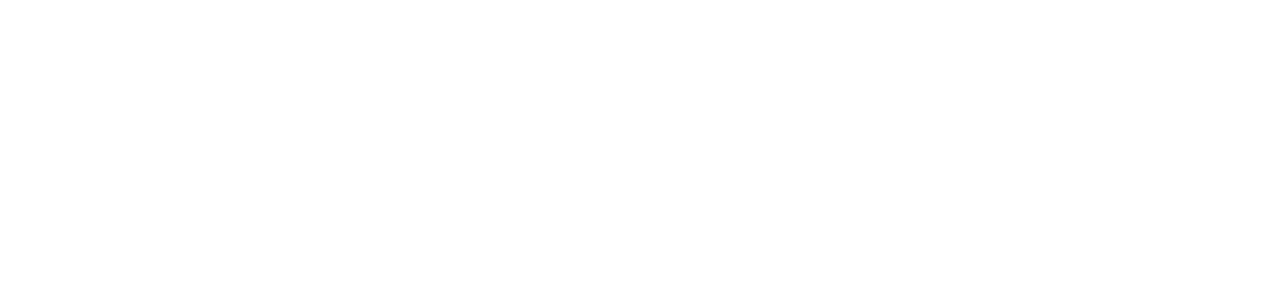
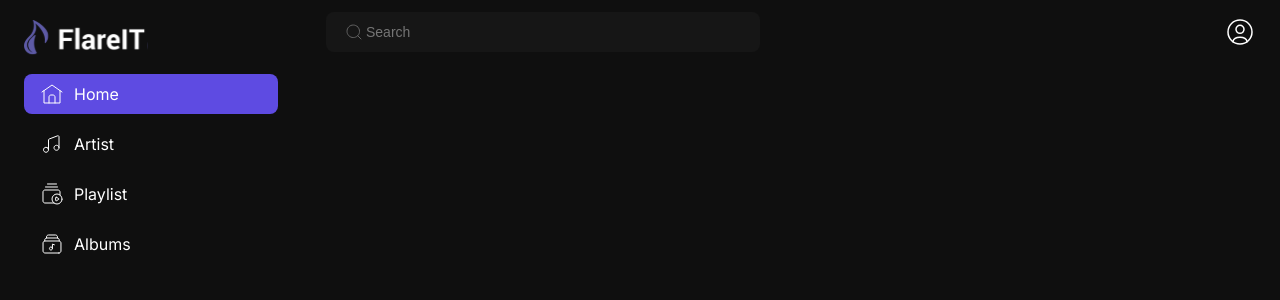
Before and after one commit to sopoturazashvili/flareit-user, a Next.js app: page / in a window 1280 px wide. Shown: the top 300 px of the page. Built offline with nearby package versions, Linux system fonts and the light colour scheme.

Commit message:
created navigation and heder

```diff
--- a/app/(authorised)/layout.module.scss
+++ b/app/(authorised)/layout.module.scss
@@ -0,0 +1,24 @@
+@import "../styles/colors.scss";
+
+
+.headerAndNavigation {
+    display: flex;
+    background-color: $PrimaryBlackTone1;
+}
+
+
+.header {
+    width: 100%;
+}
+
+.navigation {
+    max-width: 302px;
+    width: 100%;
+}
+
+
+@media screen and (min-width:600px) and (max-width:1023px) {
+    .navigation {
+        display: none;
+    }
+}
--- a/app/(authorised)/layout.tsx
+++ b/app/(authorised)/layout.tsx
@@ -1,3 +1,6 @@
+import HeaderContainer from '../Components/Header/HeaderContainer';
+import NavDesktop from '../Components/Navigation/NavDesktop/NavDesktop';
+import Navigation from '../Components/Navigation/Navigation';
 import styles from './layout.module.scss'
 import { ReactNode } from 'react';
 
@@ -7,8 +10,14 @@
 
 const Layout = (props: Props) => {
     return (
-        <div>
-            {props.children}
+        <div className={styles.headerAndNavigation}>
+            <div className={styles.navigation}>
+                <Navigation/>
+            </div>
+            <div className={styles.header}>
+                <HeaderContainer/>
+                {props.children}
+            </div>
         </div>
     )
 }
--- a/app/(authorised)/page.tsx
+++ b/app/(authorised)/page.tsx
@@ -1,5 +1,5 @@
 "use client"
-
+import NavDesktop from "../Components/Navigation/NavDesktop/NavDesktop";
 import styles from "./page.module.scss";
 
 
@@ -7,6 +7,7 @@
 
   return (
     <main className={styles.main}>
+
     </main>
   );
 }
--- a/app/Components/Header/HeaderContainer.module.scss
+++ b/app/Components/Header/HeaderContainer.module.scss
@@ -7,6 +7,14 @@
     padding: 12px 24px;
     align-items: center;
     width: 100%;
+}
+
+.headerContainerBox {
+    display: flex;
+    flex-direction: column;
+    width: 100%;
+    position: sticky;
+    top: 0;
 }
 
 .headerSearchContainer {
@@ -24,25 +32,30 @@
     height: 40px;
 }
 
-
 @media screen and (min-width:600px) and (max-width:1023px) {
     .headerLogOut {
         display: none;
     }
-
     .NavMobile {
         display: none;
+    }
+    .logo {
+        display: block;
     }
 }
 
 @media screen and (max-width:599px) {
-    .NavDesktop {
+    .headerContainerBox {
         display: none;
     }
 }
 
 @media screen and (min-width:1024px) {
     .headerNavigation {
+        display: none;
+    }
+
+    .logo {
         display: none;
     }
 
--- a/app/Components/Header/HeaderContainer.tsx
+++ b/app/Components/Header/HeaderContainer.tsx
@@ -1,3 +1,5 @@
+"use client"
+
 import styles from "./HeaderContainer.module.scss"
 import NavDesktop from "../Navigation/NavDesktop/NavDesktop"
 import Search from "./Search/Search"
@@ -6,14 +8,16 @@
 import Logo from "../Logo/Logo"
 import LogOutModal from "./LogOutModal/LogOutModal"
 
-
 const HeaderContainer = () => {
     const [logOut, setLogOut] = useState(false)
 
     return (
+        <div className={styles.headerContainerBox}>
             <div className={styles.headerContainer}>
+                <div className={styles.logo}>
+                    <Logo/>
+                </div>
                 <div className={styles.headerSearchContainer}>
-                <Logo />
                     <div className={styles.searchContainer}>
                         <Search />
                     </div>
@@ -26,6 +30,7 @@
                 <NavDesktop />
             </div>
             </div>
+        </div>
     )
 }
 
--- a/app/Components/Header/Search/Search.module.scss
+++ b/app/Components/Header/Search/Search.module.scss
@@ -19,8 +19,6 @@
     width: 100%;
 }
 
-
-
 .input {
     border: none;
     background: none;
@@ -33,7 +31,6 @@
     font-style: normal;
     font-weight: 500;
     line-height: normal;
-    z-index: 100;
 }
 
 .searchMapCont {
--- /dev/null
+++ b/app/Components/Navigation/NavDesktop/LogOutTablet/LogOutTablet.module.scss
@@ -0,0 +1,15 @@
+@import "../../../../styles/colors.scss";
+
+.logOutTablet {
+    display: flex;
+    align-items: center;
+    gap: 10px;
+    padding: 8px 16px;
+    border-radius: 8px;
+    color: white;
+    cursor: pointer;
+}
+
+.logOutTablet:hover {
+    background-color: $PrimaryBlackTone5;
+}
--- /dev/null
+++ b/app/Components/Navigation/NavDesktop/LogOutTablet/LogOutTablet.tsx
@@ -0,0 +1,18 @@
+import styles from "./LogOutTablet.module.scss"
+
+interface Props {
+    onClick: () => void
+    image:string,
+    title:string
+}
+
+const LogOutTablet = (props:Props) => {
+    return(
+        <div onClick={props.onClick} className={styles.logOutTablet}>
+            <img src={props.image} />
+            <p>{props.title}</p>
+        </div>
+    )
+}
+
+export default LogOutTablet
--- a/app/Components/Navigation/NavDesktop/NavDesktop.module.scss
+++ b/app/Components/Navigation/NavDesktop/NavDesktop.module.scss
@@ -22,15 +22,14 @@
     gap: 10px;
     height: 100vh;
     padding: 0px 24px;
-    position: fixed;
     transform: translatex(302px);
     transform: translateX(100%);
     transition: transform 0.3s ease-in-out;
     visibility: hidden;
+    position: fixed;
 }
 
 .navigationContainer.open {
-    z-index: 999;
     transform: translateX(8%);
     visibility: visible;
 }
@@ -69,7 +68,6 @@
     }
 
     .navigationContainer {
-        max-width: 302px;
         width: 100%;
         background-color: $PrimaryBlackTone1;
         display: flex;
@@ -77,8 +75,18 @@
         gap: 10px;
         height: 100vh;
         padding: 20px 24px;
-        position: none;
+        transform: none;
+        transform: none;
         visibility: visible;
+        position: static;
+    }
+
+    .navigationContainer.open {
+        transform: none;
+    }
+
+    .logOutTablet {
+        display: none;
     }
 
     .navigationLine {
@@ -90,7 +98,9 @@
     }
 
     .mainNavigation {
-        display: inline;
+        display: flex;
+        flex-direction: column;
+        align-items: flex-start;
     }
 
     .logOut {
@@ -103,4 +113,8 @@
     .logOut {
         display: none;
     }
+    .logo {
+        display: none;
+    }
+
 }
--- a/app/Components/Navigation/NavDesktop/NavDesktop.tsx
+++ b/app/Components/Navigation/NavDesktop/NavDesktop.tsx
@@ -1,8 +1,13 @@
+"use client"
+
 import { useState } from "react";
 import styles from "./NavDesktop.module.scss"
 import { usePathname } from "next/navigation";
 import NavDesktopItem from "./NavDesktopItem/NavDesktopItem";
 import Image from "next/image";
+import LogOut from "../../LogOut/LogOut";
+import LogOutTablet from "./LogOutTablet/LogOutTablet";
+import Logo from "../../Logo/Logo";
 
 
 const NavDesktop = () => {
@@ -11,7 +16,6 @@
         { title: "Artist", href: "artist", image: "/Image/Artist.svg", key: '/artist' },
         { title: "Playlist", href: "playlist", image: "/Image/Albums.svg", key: '/playlist' },
         { title: "Albums", href: "album", image: "/Image/Playlist.svg", key: '/album' },
-        { title: "Log Out", image: "Image/LogOutIcon.svg", href: "/" }
     ]
 
 
@@ -21,7 +25,9 @@
         setIsOpen(!isOpen);
     };
     const pathname = usePathname()
-
+    const logOut = ()=> {
+        console.log('Log Out')
+    }
     return (
         <div className={styles.mainNavigation}>
             <div className={styles.lineContainer}>
@@ -29,9 +35,10 @@
                     <Image width={40} height={40} src="/Image/Line.svg" alt="Menu" />
                 </div>
             </div>
-            {
-                isOpen &&
             <nav className={`${styles.navigationContainer}  ${isOpen ? styles.open : ''}`}>
+                <div className={styles.logo}>
+                    <Logo/>
+                </div>
                 <div className={styles.navigation}>
                     <div className={styles.navigationLine}>
                         <Image width={40} height={40} onClick={toggleMenu} src="/Image/Line.svg" alt="Menu" />
@@ -39,8 +46,11 @@
                     {data.map(item => (
                         <NavDesktopItem image={item.image} title={item.title} href={item.href} active={item.key === pathname} />
                     ))}
+                    <div className={styles.logOutTablet}>
+                        <LogOutTablet onClick={logOut} image={"Image/LogOutIcon.svg"} title={"Log Out"}/>
                     </div>
-                </nav>}
+                </div>
+            </nav>
         </div>
     )
 }
--- a/app/Components/Navigation/Navigation.module.scss
+++ b/app/Components/Navigation/Navigation.module.scss
@@ -1,3 +1,11 @@
+
+.desktopItem {
+    max-width: 302px;
+    width: 100%;
+    position: sticky;
+    top: 0;
+}
+
 @media screen and (min-width:1024px) {
     .mobileItem {
         display: none;
--- a/app/Components/Navigation/Navigation.tsx
+++ b/app/Components/Navigation/Navigation.tsx
@@ -1,18 +1,20 @@
-import DesktopItem from "./NavDesktop/NavDesktop"
-import MobileItem from "./NavMobile/NavMobile"
+"use client"
+
+import NavDesktop from "./NavDesktop/NavDesktop"
+import NavMobile from "./NavMobile/NavMobile"
 import styles from "./Navigation.module.scss"
 
 
 const Navigation = () => {
     return (
-        <div>
+        <>
             <div className={styles.desktopItem}>
-                <DesktopItem/>
+                <NavDesktop />
             </div>
             <div className={styles.mobileItem}>
-                <MobileItem/>
+                <NavMobile />
             </div>
-        </div>
+        </>
     )
 }
 
```
Lines whose indentation alone changed are shown as unchanged.
